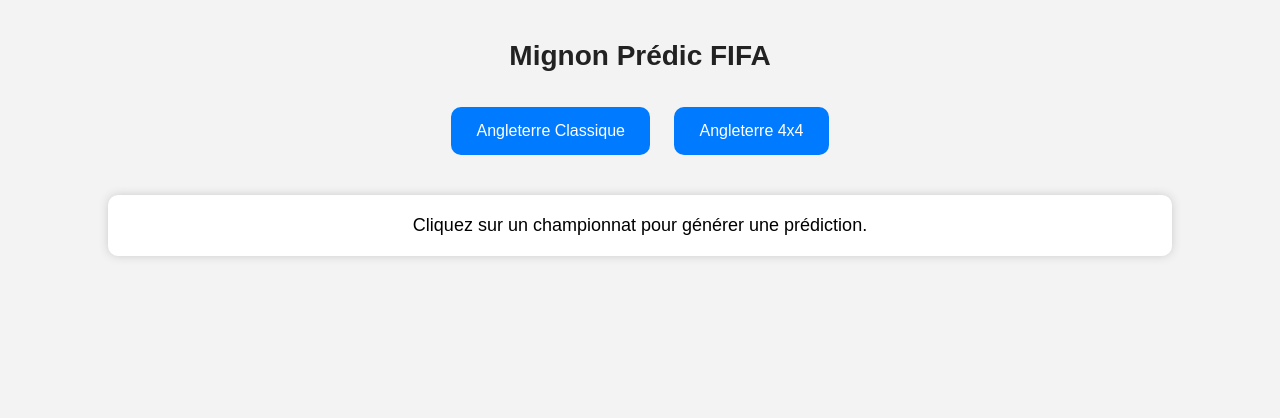
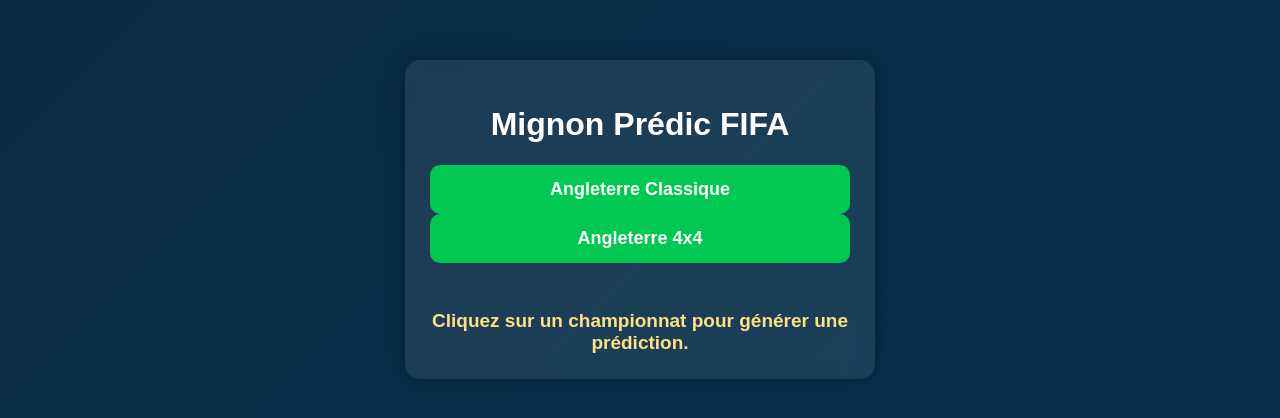
Before and after one commit to marceljulien801-blip/mignonpredicfifa.github.io, a plain HTML site: page index.html in a window 1280 px wide. Drawn offline with Linux system fonts and the light colour scheme.

Commit message:
Update style.css

```diff
--- a/style.css
+++ b/style.css
@@ -1,44 +1,79 @@
 body {
-  font-family: Arial, sans-serif;
-  background: #f3f3f3;
     margin: 0;
     padding: 0;
+    font-family: "Poppins", sans-serif;
+    background: linear-gradient(135deg, #0a2a43, #063250);
+    color: white;
+    height: 100vh;
 }
 
 .container {
+    width: 92%;
+    max-width: 420px;
+    margin: 60px auto;
+    padding: 25px;
+    background: rgba(255, 255, 255, 0.08);
+    border-radius: 15px;
+    backdrop-filter: blur(8px);
+    box-shadow: 0 0 25px rgba(0, 0, 0, 0.25);
     text-align: center;
-  margin-top: 40px;
 }
 
-h1 {
-  color: #222;
-  font-size: 28px;
+h2 {
+    margin-bottom: 8px;
+    font-size: 26px;
+    font-weight: 700;
+}
+
+.subtitle {
+    font-size: 15px;
+    color: #cfd9df;
     margin-bottom: 25px;
 }
 
-.buttons button {
-  background: #007BFF;
-  color: white;
-  padding: 15px 25px;
-  margin: 10px;
+.input-group {
+    display: flex;
+    flex-direction: column;
+    gap: 12px;
+    margin-bottom: 20px;
+}
+
+input {
+    padding: 14px;
     border: none;
     border-radius: 10px;
     font-size: 16px;
-  cursor: pointer;
+    outline: none;
+    background: rgba(255, 255, 255, 0.15);
+    color: white;
 }
 
-.buttons button:hover {
-  background: #0056c7;
+input::placeholder {
+    color: #e8e8e8;
 }
 
-.result-box {
-  margin-top: 30px;
-  padding: 20px;
-  background: white;
+button {
+    padding: 14px;
+    width: 100%;
+    background: #00c851;
+    color: white;
+    font-size: 18px;
+    border: none;
     border-radius: 10px;
-  width: 80%;
-  margin-left: auto;
-  margin-right: auto;
-  box-shadow: 0 0 10px #ccc;
-  font-size: 18px;
+    cursor: pointer;
+    transition: 0.25s;
+    font-weight: 600;
 }
+
+button:hover {
+    background: #00993b;
+    transform: scale(1.03);
+}
+
+#result {
+    margin-top: 25px;
+    font-size: 19px;
+    font-weight: bold;
+    color: #ffe082;
+    white-space: pre-line;
+}
```
Lines whose indentation alone changed are shown as unchanged.
